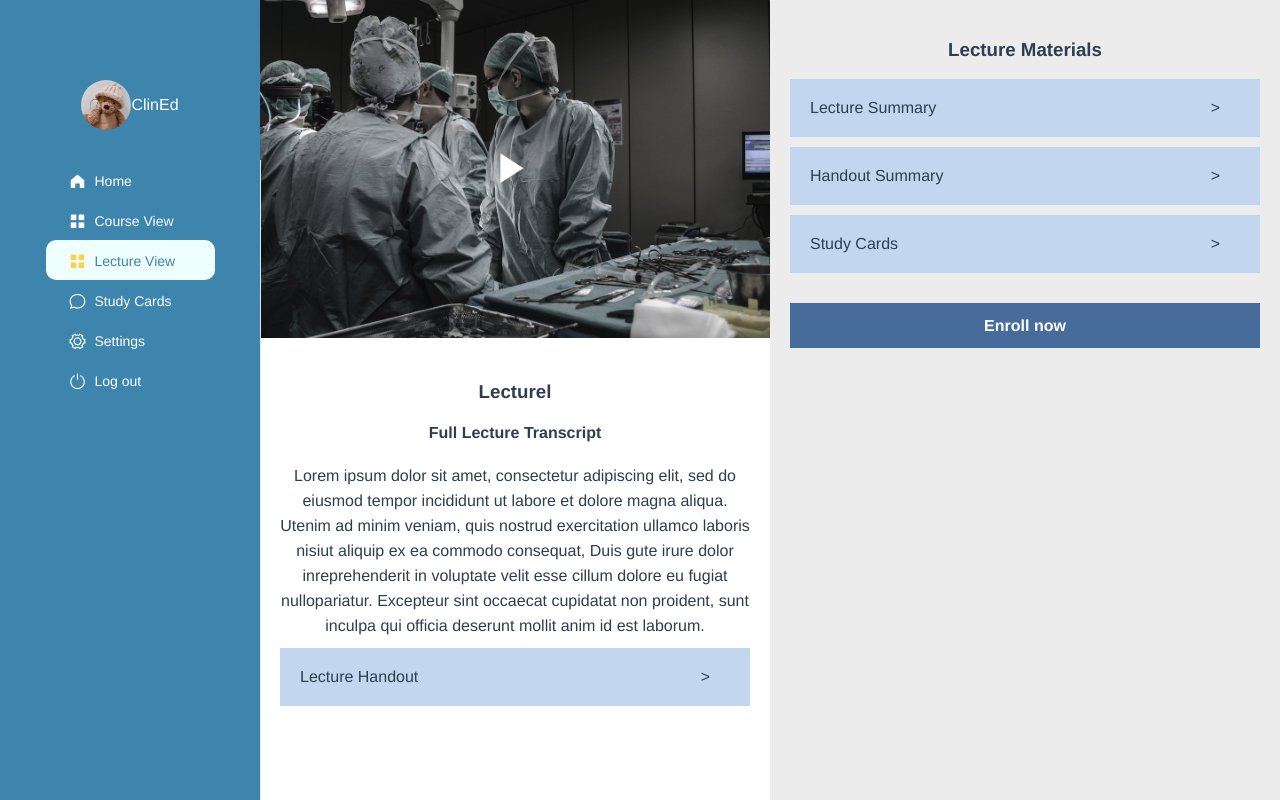
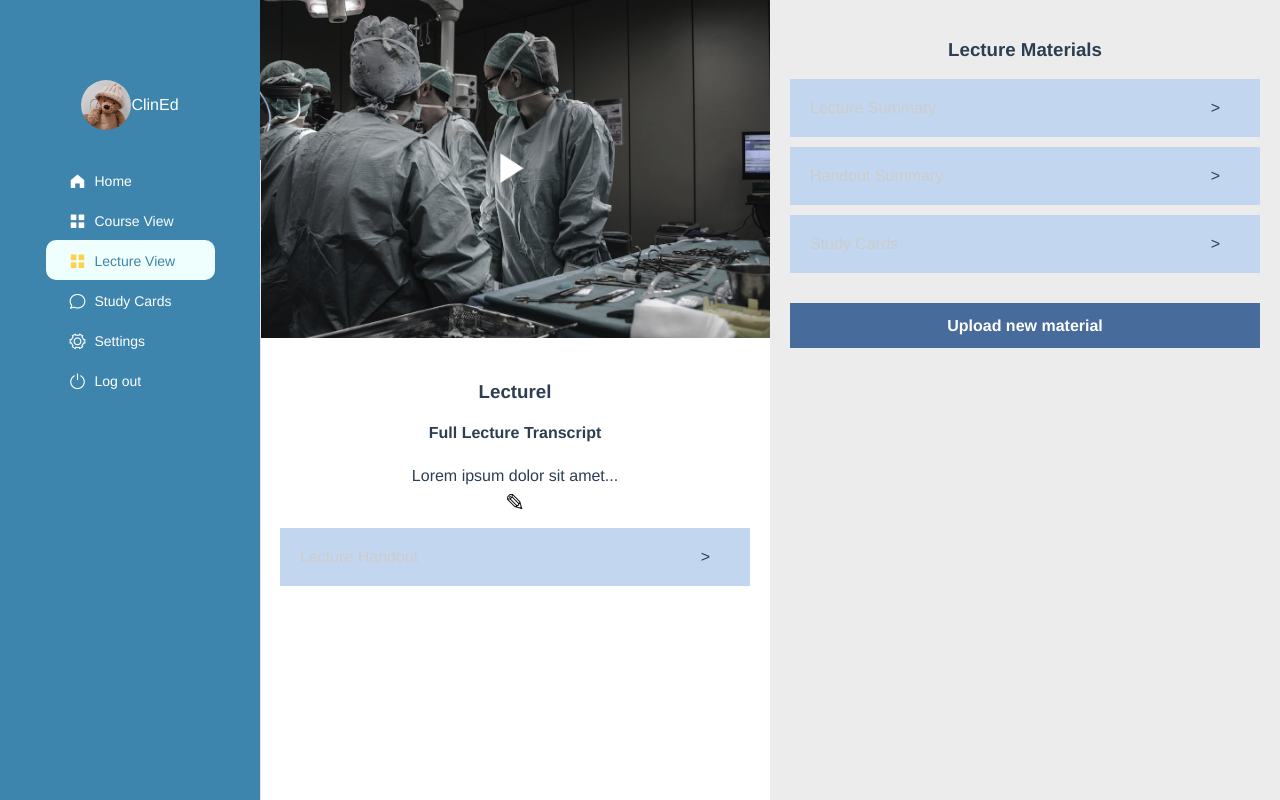
Before and after one commit to info442-su23/c-team, a Vue app in the folder 725demo/: page /listview2 in a window 1280 px wide. Built offline with nearby package versions, Linux system fonts and the light colour scheme.

Commit message:
Added edit functionality for description, name, image fields, added button disabling functionality to lecture view

```diff
--- a/725demo/src/views/ListView.vue
+++ b/725demo/src/views/ListView.vue
@@ -2,12 +2,31 @@
   <div class="container">
     <div class="box left-box">
       <div class="image-container">
-        <img src="../assets/listview1.png" alt="">
+        <input
+          type="file"
+          accept="image/*"
+          @change="handleFileUpload"
+          ref="fileInput"
+          style="display: none"
+        />
+        <img
+          :src="imageSrc"
+          alt=""
+          @click="editMode && $refs.fileInput.click()"
+        />
       </div>
       <div class="content-container">
-        <h3>Medical 101</h3>
-        <h4>Course Description</h4>
-        <p class="description-text">in this course, you will learn the foundations of medical sciences. We will cover topics such as anatomy, medical terminology, and clinical skills. This course is designed to provide you with a solid understanding of the medical field.</p>
+        <h3 v-if="!editMode">{{ title }}</h3>
+        <input v-else type="text" v-model="title" />
+
+        <h4 v-if="!editMode">{{ subtitle }}</h4>
+        <input v-else type="text" v-model="subtitle" />
+
+        <p v-if="!editMode" class="description-text">{{ description }}</p>
+        <textarea v-else class="description-text" v-model="description"></textarea>
+
+        <button v-if="!editMode" class="edit-button" @click="editMode = true">✎</button>
+        <button v-else class="save-button" @click="editMode = false">✔️</button>
       </div>
     </div>
     <div class="box right-box">
@@ -17,7 +36,7 @@
           <div>{{item}}</div>
           <div class="arrow-right"> > </div>
         </div>
-        <div class="btn">Enroll now</div>
+        <div class="btn">Add new lecture</div>
       </div>
     </div>
   </div>
@@ -27,9 +46,22 @@
 export default {
   data() {
     return {
-      arr: ['Study Guide','Text Books','Lecture 1','Lecture 2','Lecture 3']
+      title: 'Medical 101',
+      subtitle: 'Course Description',
+      description: 'in this course, you will learn the foundations of medical sciences. We will cover topics such as anatomy, medical terminology, and clinical skills. This course is designed to provide you with a solid understanding of the medical field.',
+      arr: ['Lecture 1','Lecture 2','Lecture 3'],
+      editMode: false,
+      imageSrc: require('@/assets/listview1.png')
     }
   },
+  methods: {
+    handleFileUpload(event) {
+      const file = event.target.files[0];
+      if (file) {
+        this.imageSrc = URL.createObjectURL(file);
+      }
+    }
+  }
 }
 </script>
 
@@ -53,6 +85,7 @@ export default {
   img {
     width: 100%;
     height: auto;
+    cursor: pointer;
   }
 }
 
@@ -63,6 +96,23 @@ export default {
     margin: 0;
     line-height: 25px;
     word-wrap: break-word;
+  }
+
+  .edit-button {
+    background: none;
+    border: none;
+    font-size: 1.5rem;
+    cursor: pointer;
+    margin-left: auto;
+  }
+
+  .save-button {
+    background: none;
+    border: none;
+    font-size: 1.5rem;
+    cursor: pointer;
+    margin-left: auto;
+    color: green;
   }
 }
 
--- a/725demo/src/views/ListView2.vue
+++ b/725demo/src/views/ListView2.vue
@@ -2,18 +2,34 @@
   <div class="container">
     <div class="box left-box">
       <div class="image-container">
-        <img src="../assets/listview2.png" alt="">
+        <input
+          type="file"
+          accept="image/*"
+          @change="handleFileUpload"
+          ref="fileInput"
+          style="display: none"
+        />
+        <img
+          :src="imageSrc"
+          alt=""
+          @click="editMode && $refs.fileInput.click()"
+        />
       </div>
       <div class="content-container">
-        <h3>Lecturel</h3>
-        <h4>Full Lecture Transcript</h4>
-        <p class="description-text">Lorem ipsum dolor sit amet, consectetur adipiscing elit, sed do
-          eiusmod tempor incididunt ut labore et dolore magna aliqua. Utenim ad minim veniam, quis nostrud exercitation
-          ullamco laboris nisiut aliquip ex ea commodo consequat, Duis gute irure dolor inreprehenderit in voluptate velit
-          esse cillum dolore eu fugiat nullopariatur. Excepteur sint occaecat cupidatat non proident, sunt inculpa qui
-          officia deserunt mollit anim id est laborum.</p>
+        <h3 v-if="!editMode">{{ title }}</h3>
+        <input v-else type="text" v-model="title" />
+
+        <h4 v-if="!editMode">{{ subtitle }}</h4>
+        <input v-else type="text" v-model="subtitle" />
+
+        <p v-if="!editMode" class="description-text">{{ description }}</p>
+        <textarea v-else class="description-text" v-model="description"></textarea>
+
+        <button v-if="!editMode" class="edit-button" @click="editMode = true">✎</button>
+        <button v-else class="save-button" @click="editMode = false">✔️</button>
+
         <div class="right-box-item">
-          <div>Lecture Handout</div>
+          <button class="material-button" :disabled="!materialsUploaded">Lecture Handout</button>
           <div class="arrow-right"> > </div>
         </div>
       </div>
@@ -22,10 +38,10 @@
       <div class="content-container">
         <h3>Lecture Materials</h3>
         <div class="right-box-item" v-for="(item, index) in arr" :key="index">
-          <div>{{ item }}</div>
+          <button class="material-button" :disabled="!materialsUploaded">{{ item }}</button>
           <div class="arrow-right"> > </div>
         </div>
-        <div class="btn">Enroll now</div>
+        <div class="btn">Upload new material</div>
       </div>
     </div>
   </div>
@@ -35,9 +51,23 @@
 export default {
   data() {
     return {
-      arr: ['Lecture Summary', 'Handout Summary', 'Study Cards']
+      title: 'Lecturel',
+      subtitle: 'Full Lecture Transcript',
+      description: 'Lorem ipsum dolor sit amet...',
+      arr: ['Lecture Summary', 'Handout Summary', 'Study Cards'],
+      materialsUploaded: false,
+      editMode: false,
+      imageSrc: require('@/assets/listview2.png')
     }
   },
+  methods: {
+    handleFileUpload(event) {
+      const file = event.target.files[0];
+      if (file) {
+        this.imageSrc = URL.createObjectURL(file);
+      }
+    }
+  }
 }
 </script>
 
@@ -61,6 +91,7 @@ export default {
   img {
     width: 100%;
     height: auto;
+    cursor: pointer;
   }
 }
 
@@ -71,6 +102,23 @@ export default {
     margin: 0;
     line-height: 25px;
     word-wrap: break-word;
+  }
+
+  .edit-button {
+    background: none;
+    border: none;
+    font-size: 1.5rem;
+    cursor: pointer;
+    margin-left: auto;
+  }
+
+  .save-button {
+    background: none;
+    border: none;
+    font-size: 1.5rem;
+    cursor: pointer;
+    margin-left: auto;
+    color: green;
   }
 }
 
@@ -85,6 +133,20 @@ export default {
     margin-right: 20px;
     cursor: pointer;
   }
+}
+
+.material-button {
+  background: none;
+  border: none;
+  padding: 0;
+  font: inherit;
+  cursor: pointer;
+  outline: inherit;
+}
+
+.material-button:disabled {
+  cursor: not-allowed;
+  color: #ccc;
 }
 
 .right-box {
```
